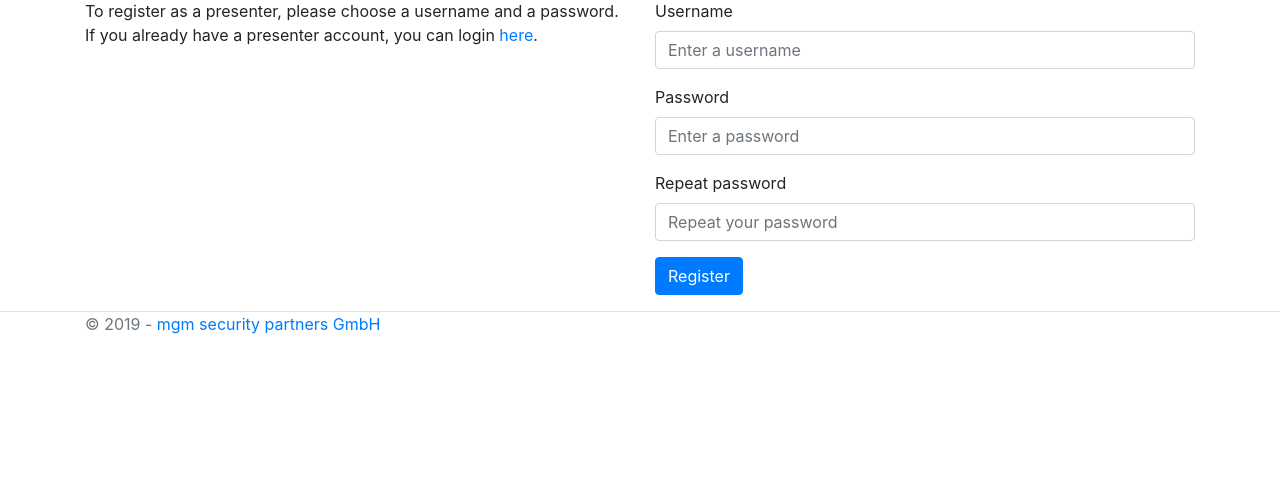
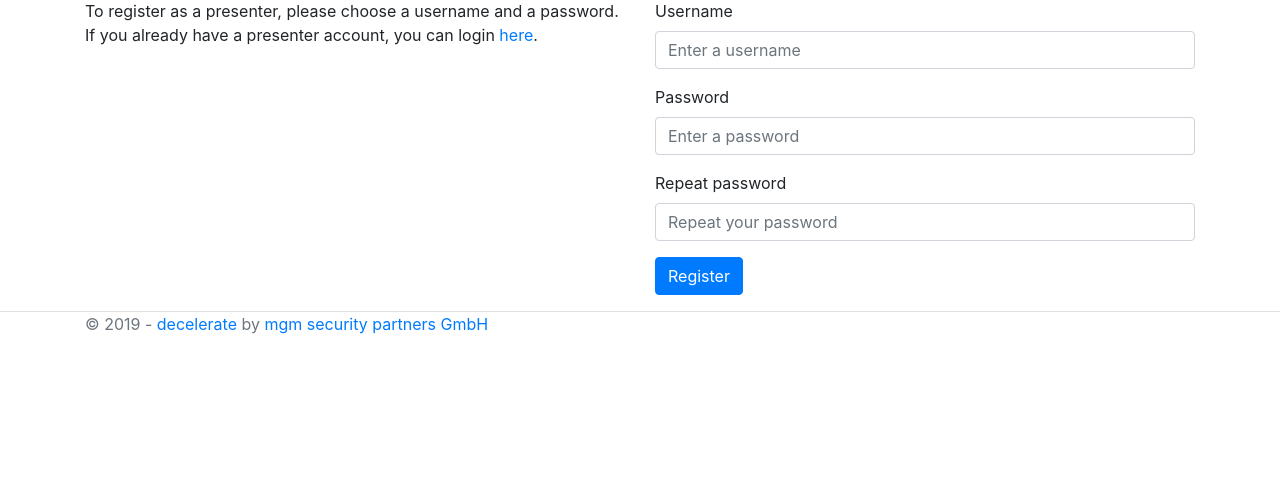
Before and after one commit to mgm-sp/NinjaDVA-decelerate, an ASP.NET Core app: page /PresenterArea/Register in a window 1280 px wide. Shown: the part 111-612 px from the top of the page. Run offline with ASP.NET Core 8, Linux system fonts and the light colour scheme; the project's own start-up code is not run, and a stand-in starts its controllers and pages; some libraries are stand-ins or nearby versions.

Commit message:
add github link

```diff
--- a/decelerate/Views/Shared/_Layout.cshtml
+++ b/decelerate/Views/Shared/_Layout.cshtml
@@ -42,7 +42,7 @@
 
     <footer class="border-top footer text-muted">
         <div class="container">
-            &copy; 2019 - <a href="https://mgm-sp.com/">mgm security partners GmbH</a>
+            &copy; 2019 - <a href="https://github.com/mgm-sp/NinjaDVA-decelerate">decelerate</a> by <a href="https://mgm-sp.com/">mgm security partners GmbH</a>
         </div>
     </footer>
     <script src="~/lib/jquery/dist/jquery.min.js"></script>
```
